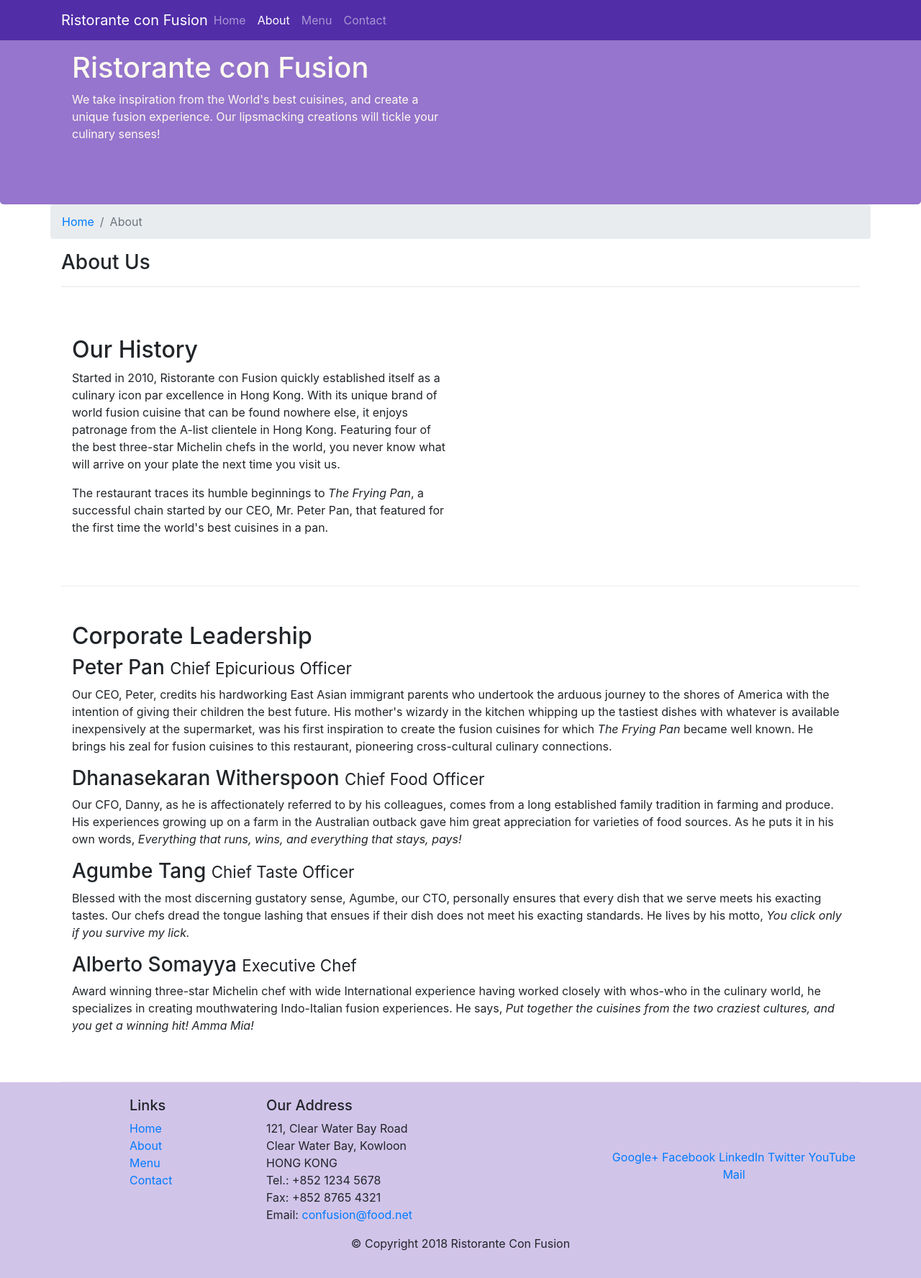
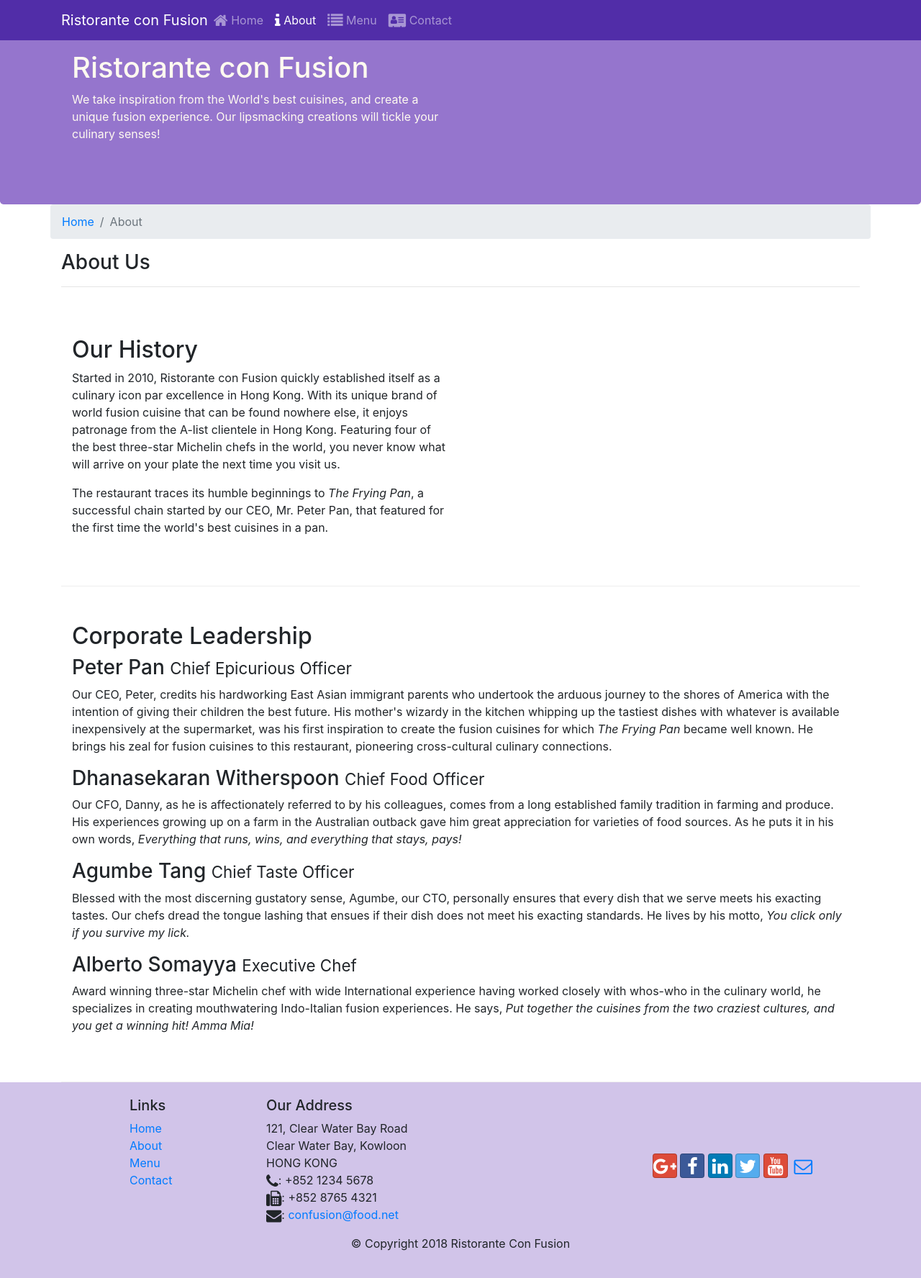
Before and after one commit to PsychoMC9096/conFusion, a website: page aboutus.html in a window 1280 px wide. Shown: the whole page at 72% size. Drawn offline with nearby package versions, Linux system fonts and the light colour scheme.

Commit message:
Icon Fonts

```diff
--- a/aboutus.html
+++ b/aboutus.html
@@ -9,6 +9,8 @@
 
     <!-- Bootstrap CSS -->
     <link rel="stylesheet" href="node_modules/bootstrap/dist/css/bootstrap.min.css">
+    <link rel="stylesheet" href="node_modules/font-awesome/css/font-awesome.min.css">
+    <link rel="stylesheet" href="node_modules/bootstrap-social/bootstrap-social.css">
     <link href="css/styles.css" rel="stylesheet">
 
     <title>Ristorante Con Fusion: About Us</title>
@@ -23,10 +25,14 @@
             <a class="navbar-brand mr-auto" href="./index.html">Ristorante con Fusion</a>
             <div class="collapse navbar-collapse" id="Navbar">
                 <ul class="navbar-nav mr-auto">
-                    <li class="nav-item"><a class="nav-link" href="./index.html">Home</a></li>
-                    <li class="nav-item active"><a class="nav-link" href="#">About</a></li>
-                    <li class="nav-item"><a class="nav-link" href="#">Menu</a></li>
-                    <li class="nav-item"><a class="nav-link" href="#">Contact</a></li>
+                    <li class="nav-item"><a class="nav-link" href="./index.html"><span class="fa fa-home fa-lg"></span>
+                            Home</a></li>
+                    <li class="nav-item active"><a class="nav-link" href="#"><span class="fa fa-info fa-lg"></span>
+                            About</a></li>
+                    <li class="nav-item"><a class="nav-link" href="#"><span class="fa fa-list fa-lg"></span> Menu</a>
+                    </li>
+                    <li class="nav-item"><a class="nav-link" href="#"><span class="fa fa-address-card fa-lg"></span>
+                            Contact</a></li>
                 </ul>
             </div>
         </div>
@@ -125,19 +131,25 @@
                         121, Clear Water Bay Road<br>
                         Clear Water Bay, Kowloon<br>
                         HONG KONG<br>
-                        Tel.: +852 1234 5678<br>
-                        Fax: +852 8765 4321<br>
-                        Email: <a href="mailto:confusion@food.net">confusion@food.net</a>
+                        <i class="fa fa-phone fa-lg"></i>: +852 1234 5678<br>
+                        <i class="fa fa-fax fa-lg"></i>: +852 8765 4321<br>
+                        <i class="fa fa-envelope fa-lg"></i>: <a href="mailto:confusion@food.net">confusion@food.net</a>
                     </address>
                 </div>
                 <div class="col-12 col-sm-4 align-self-center">
                     <div class="text-center">
-                        <a href="http://google.com/+">Google+</a>
-                        <a href="http://www.facebook.com/profile.php?id=">Facebook</a>
-                        <a href="http://www.linkedin.com/in/">LinkedIn</a>
-                        <a href="http://twitter.com/">Twitter</a>
-                        <a href="http://youtube.com/">YouTube</a>
-                        <a href="mailto:">Mail</a>
+                        <a class="btn btn-social-icon btn-google" href="http://google.com/+"><i
+                                class="fa fa-google-plus fa-lg"></i></a>
+                        <a class="btn btn-social-icon btn-facebook" href="http://www.facebook.com/profile.php?id="><i
+                                class="fa fa-facebook fa-lg"></i></a>
+                        <a class="btn btn-social-icon btn-linkedin" href="http://www.linkedin.com/in/"><i
+                                class="fa fa-linkedin fa-lg"></i></a>
+                        <a class="btn btn-social-icon btn-twitter" href="http://twitter.com/"><i
+                                class="fa fa-twitter fa-lg"></i></a>
+                        <a class="btn btn-social-icon btn-google" href="http://youtube.com/"><i
+                                class="fa fa-youtube fa-lg"></i></a>
+                        <a class="btn btn-social-icon" href="mailto:confusion@food.net"><i
+                                class="fa fa-envelope-o fa-lg"></i></a>
                     </div>
                 </div>
             </div>
--- a/package.json
+++ b/package.json
@@ -15,6 +15,8 @@
   },
   "dependencies": {
     "bootstrap": "^4.0.0",
+    "bootstrap-social": "^5.1.1",
+    "font-awesome": "^4.7.0",
     "jquery": "^3.3.1",
     "popper.js": "^1.12.9"
   }
```
Also changed, not shown: index.html (+15 -13 lines), 1 other file.
